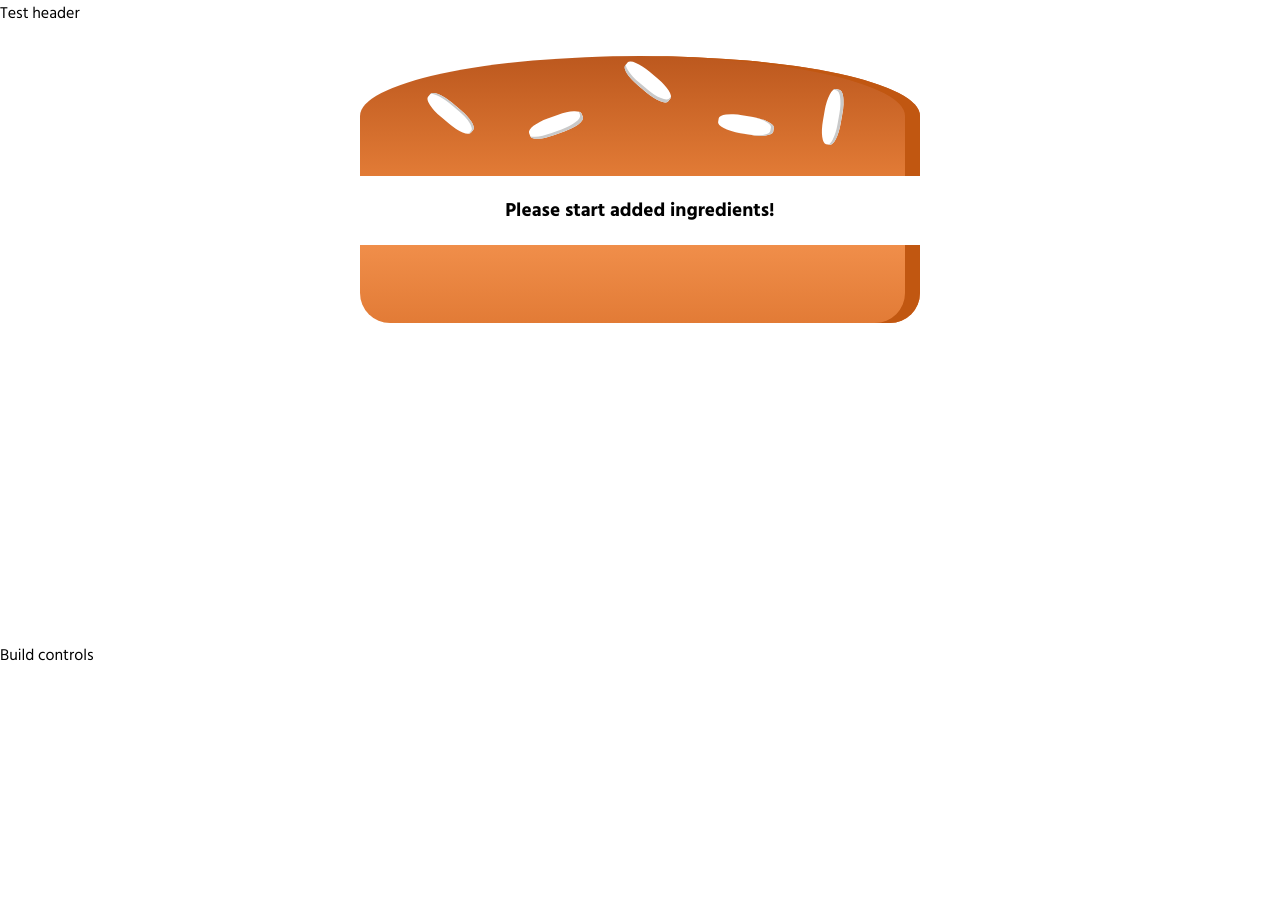
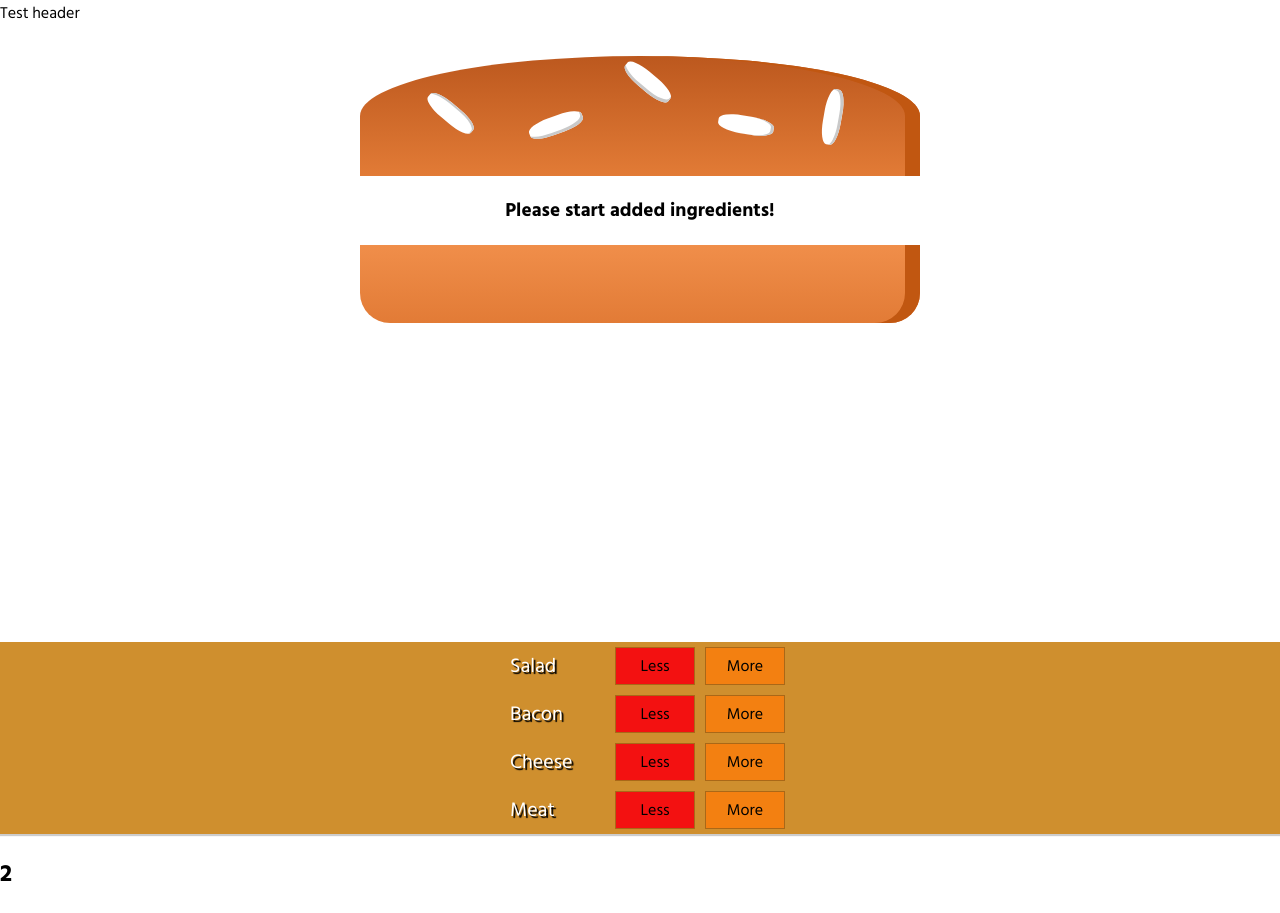
Before and after one commit to jemokbass/test-shop, a React app: page / in a window 1280 px wide. Before the commit the page ends 800 px from the top, so only its background shows below. Built offline with nearby package versions, Linux system fonts and the light colour scheme.

Commit message:
Added of button for add ingredient

```diff
--- /dev/null
+++ b/src/components/Burger/BuildControls/BuildControl/BuildControl.css
@@ -0,0 +1,32 @@
+.build-control {
+  display: flex;
+  justify-content: space-between;
+  align-items: center;
+  margin: 5px 0;
+}
+
+.build-control button {
+  display: block;
+  font: inherit;
+  padding: 5px;
+  margin: 0 5px;
+  width: 80px;
+  border: 1px solid #aa6817;
+  cursor: pointer;
+  outline: none;
+}
+
+.build-control__label {
+  min-width: 100px;
+  font-size: 20px;
+  color: #fff;
+  text-shadow: 2px 2px 1px #000;
+}
+
+.build-control__less {
+  background: #f31111;
+}
+
+.build-control__more {
+  background: #f38011;
+}
--- /dev/null
+++ b/src/components/Burger/BuildControls/BuildControl/BuildControl.js
@@ -0,0 +1,18 @@
+import React from 'react';
+import './BuildControl.css';
+
+const BuildControl = ({ label, added }) => {
+  return (
+    <div className="build-control">
+      <div className="build-control__label">{label}</div>
+      <button type="button" className="build-control__less">
+        Less
+      </button>
+      <button type="button" className="build-control__more" onClick={added}>
+        More
+      </button>
+    </div>
+  );
+};
+
+export default BuildControl;
--- /dev/null
+++ b/src/components/Burger/BuildControls/BuildControls.css
@@ -0,0 +1,10 @@
+.build-controls {
+  width: 100%;
+  background: #cf8f2e;
+  display: flex;
+  flex-flow: column;
+  align-items: center;
+  box-shadow: 0 2px 1px #ccc;
+  margin: auto;
+  padding: 0 10px;
+}
--- /dev/null
+++ b/src/components/Burger/BuildControls/BuildControls.js
@@ -0,0 +1,26 @@
+import React from 'react';
+import BuildControl from './BuildControl/BuildControl';
+import './BuildControls.css';
+
+const controls = [
+  { label: 'Salad', type: 'salad' },
+  { label: 'Bacon', type: 'bacon' },
+  { label: 'Cheese', type: 'cheese' },
+  { label: 'Meat', type: 'meat' },
+];
+
+const BuildControls = ({ addIngredient }) => {
+  return (
+    <div className="build-controls">
+      {controls.map(ctrl => (
+        <BuildControl
+          key={ctrl.label}
+          label={ctrl.label}
+          added={() => addIngredient(ctrl.type)}
+        />
+      ))}
+    </div>
+  );
+};
+
+export default BuildControls;
--- a/src/containers/BurgerBuilder/BurgerBuilder.js
+++ b/src/containers/BurgerBuilder/BurgerBuilder.js
@@ -1,7 +1,14 @@
 import React, { Component } from 'react';
 import Aux from '@Src/hoc/Aux';
 import Burger from '@Src/components/Burger/Burger';
+import BuildControls from '@Src/components/Burger/BuildControls/BuildControls';
 
+const INGREDIENT_PRICES = {
+  salad: 0.8,
+  cheese: 0.5,
+  meat: 1.2,
+  bacon: 0.7,
+};
 export class BurgerBuilder extends Component {
   state = {
     ingredients: {
@@ -10,13 +17,28 @@ export class BurgerBuilder extends Component {
       cheese: 0,
       meat: 0,
     },
+    totalPrice: 2,
   };
+
+  addIngredientHandler = type => {
+    const oldCount = this.state.ingredients[type];
+    const updatedCount = oldCount + 1;
+    const updatedIngredients = { ...this.state.ingredients };
+    updatedIngredients[type] = updatedCount;
+    const priceAddition = INGREDIENT_PRICES[type];
+    const oldPrice = this.state.totalPrice;
+    const newPrice = oldPrice + priceAddition;
+    this.setState({ totalPrice: newPrice, ingredients: updatedIngredients });
+  };
+
+  removeIngredientHandler = type => {};
 
   render() {
     return (
       <Aux>
         <Burger ingredients={this.state.ingredients} />
-        <div>Build controls</div>
+        <BuildControls addIngredient={this.addIngredientHandler} />
+        <h2>{this.state.totalPrice}</h2>
       </Aux>
     );
   }
```
Also changed, not shown: 1 other file (tests, documents, lock files or other folders).
